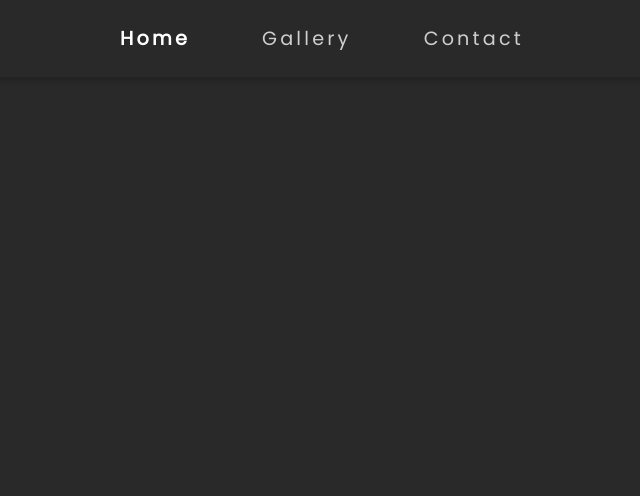
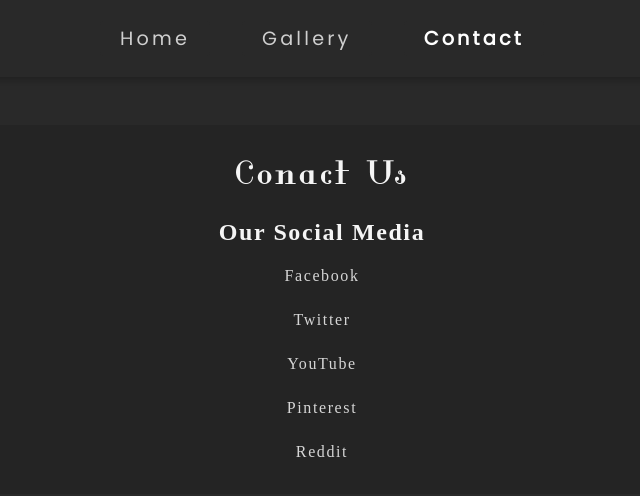
Before and after one commit to dorwinl3894/restaurant-page, a website built with webpack: page dist/index.html in a window 1280 px wide. Both pictures are taken after a click on the button "Contact". Shown: the whole page, without its empty margins (318-958 px from the left). Built offline with nearby package versions, Linux system fonts and the light colour scheme.

Commit message:
add contact dynamic page js

```diff
--- a/src/contact.js
+++ b/src/contact.js
@@ -0,0 +1,69 @@
+const content = document.getElementById('content');
+const homeButton = document.getElementById('home-button');
+const contactButton = document.getElementById('contact-button');
+const galleryButton = document.getElementById('gallery-button');
+
+const createContactContent = () => {
+    homeButton.classList.remove('header-active-link');
+    contactButton.classList.add('header-active-link');
+    galleryButton.classList.remove('header-active-link');
+
+    /* MAIN DIV */
+    const main = document.createElement('main');
+    main.setAttribute('id','main-section');
+
+    /* TITLE */
+    const pageTitle = document.createElement('h1');
+    const pageTitleText = document.createTextNode('Conact Us');
+    pageTitle.appendChild(pageTitleText);
+    pageTitle.setAttribute('class','page-title');
+
+    /*CONTACT */
+    const sectionTitle = document.createElement('h2');
+    sectionTitle.classList.add('section-title','contact-section-title');
+    const sectionTitleText = document.createTextNode('Our Social Media');
+    sectionTitle.appendChild(sectionTitleText);
+
+    /*SOCIAL MEDIA LINKS*/
+    const link1 = document.createElement('a');
+    const link2 = document.createElement('a');
+    const link3 = document.createElement('a');
+    const link4 = document.createElement('a');
+    const link5 = document.createElement('a');
+    link1.classList.add('section-paragraph');
+    link2.classList.add('section-paragraph');
+    link3.classList.add('section-paragraph');
+    link4.classList.add('section-paragraph');
+    link5.classList.add('section-paragraph');
+    link1.setAttribute('href','htttp://facebook.com')
+    link2.setAttribute('href','htttp://twitter.com')
+    link3.setAttribute('href','htttp://YouTube.com')
+    link4.setAttribute('href','htttp://Pinterest.com')
+    link5.setAttribute('href','htttp://Reddit.com')
+    const link1Text = document.createTextNode('Facebook');
+    const link2Text = document.createTextNode('Twitter');
+    const link3Text = document.createTextNode('YouTube');
+    const link4Text = document.createTextNode('Pinterest');
+    const link5Text = document.createTextNode('Reddit');
+    link1.appendChild(link1Text);
+    link2.appendChild(link2Text);
+    link3.appendChild(link3Text);
+    link4.appendChild(link4Text);
+    link5.appendChild(link5Text);
+
+
+
+    main.appendChild(pageTitle);
+    main.appendChild(sectionTitle);
+    main.appendChild(link1);
+    main.appendChild(link2);
+    main.appendChild(link3);
+    main.appendChild(link4);
+    main.appendChild(link5);
+
+
+    content.appendChild(main);
+
+}
+
+export {createContactContent};
--- a/src/home.js
+++ b/src/home.js
@@ -1,4 +1,4 @@
-const brudda = "yerrr";
+
 const content = document.getElementById('content');
 const homeButton = document.getElementById('home-button');
 const contactButton = document.getElementById('contact-button');
--- a/src/index.js
+++ b/src/index.js
@@ -2,6 +2,8 @@
 import {clearContent} from './clearContent';
 import { createHomeContent } from './home';
 import {createGalleryContent} from './gallery';
+import {createContactContent} from './contact';
+
 
 createHomeContent();
 
@@ -30,5 +32,6 @@
 
 contactButton.addEventListener('click',() => {
     clearContent();
+    createContactContent();
     console.log("Clicked");
 })
--- a/src/style.css
+++ b/src/style.css
@@ -109,3 +109,14 @@
     transform: scale(1.1);
     box-shadow: rgb(255, 216, 44) 0px 0px 18px ;
 }
+
+.contact-section-title {
+    text-align: center;
+}
+a.section-paragraph {
+    text-decoration: none;
+    text-align: center;
+}
+a:hover {
+    color: rgb(255, 216, 44);
+}
```
Also changed, not shown: dist/main.js.
